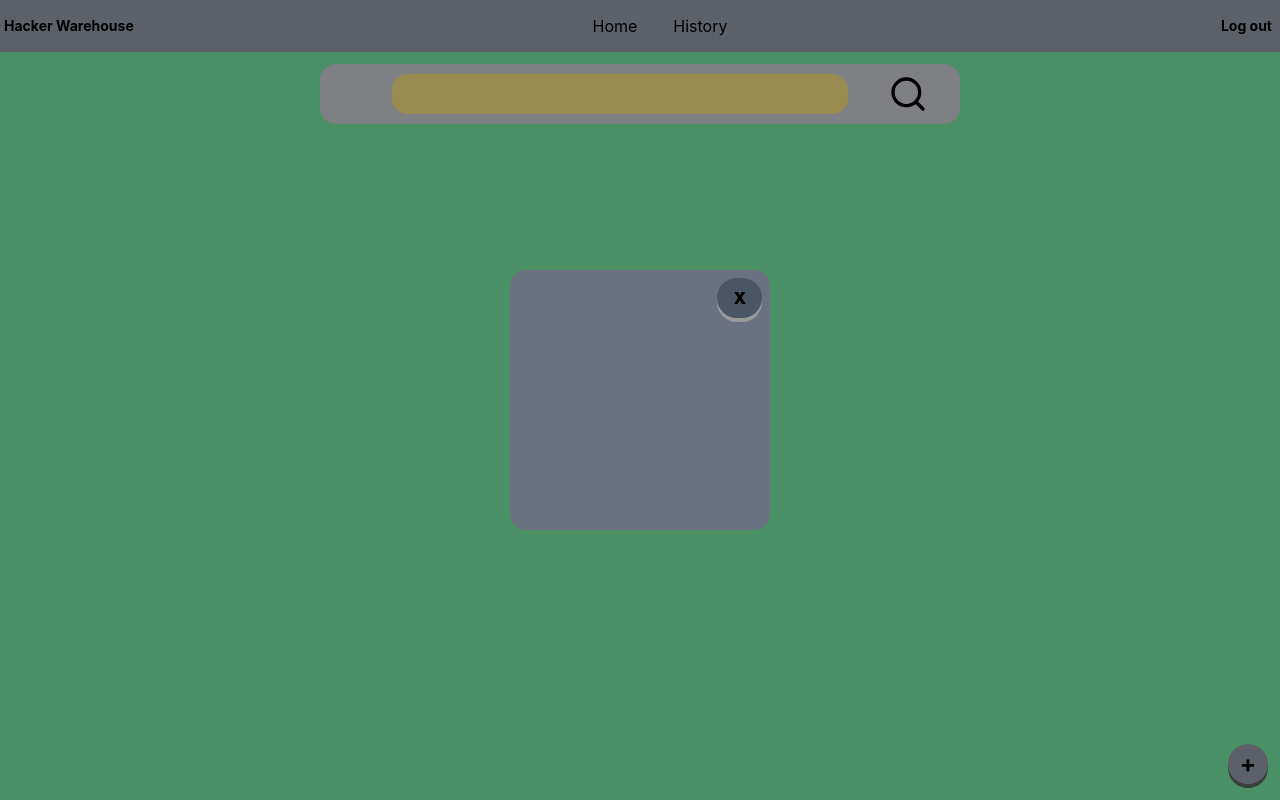
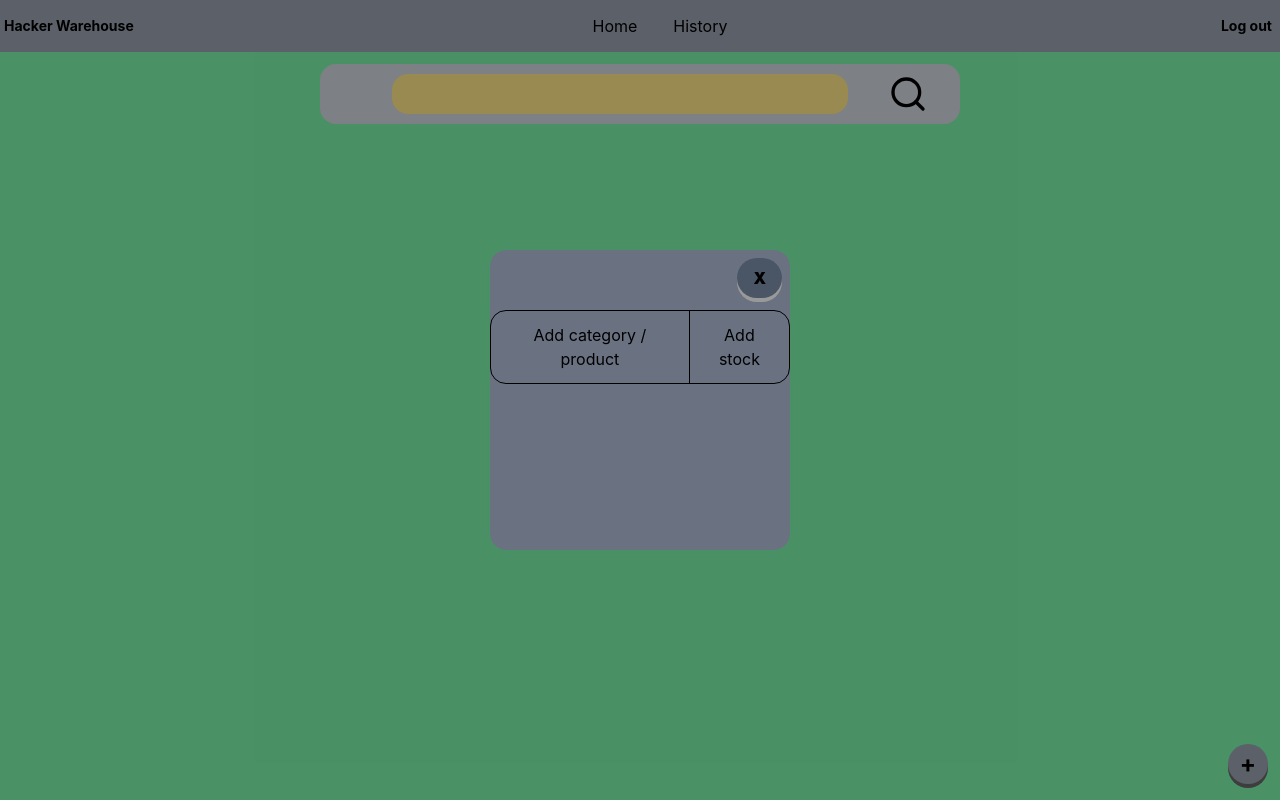
Before and after one commit to Vang-er/Hacker-Warehouse, a Django app: page /test/dash in a window 1280 px wide, after a click that opens the changed part. Run offline with Django 5.2, Linux system fonts and the light colour scheme.

Commit message:
add addcategores and add stock (not completed)

```diff
--- a/front-end/index.html
+++ b/front-end/index.html
@@ -1,10 +1,10 @@
-{% load static %}
-
+<!--{% load static %}
+-->
 <!doctype html>
 <html>
   <head>
-    <link rel="stylesheet" href="{% static 'css/output.css' %}" />
-    <!--<link rel="stylesheet" href="../static/css/output.css" />-->
+   <!-- <link rel="stylesheet" href="{% static 'css/output.css' %}" />-->
+    <link rel="stylesheet" href="../static/css/output.css" />
   </head>
   <body class="bg-green-300 text-black">
     <nav
@@ -48,7 +48,7 @@
     </div>
     <div
       id="window"
-      class="z-50 hidden mx-auto my-auto w-65 h-65 rounded-2xl bg-gray-500 fixed left-1/2 top-1/2 -translate-x-1/2 -translate-y-1/2"
+      class="z-50 hidden mx-auto my-auto w-75 h-75 rounded-2xl bg-gray-500 fixed left-1/2 top-1/2 -translate-x-1/2 -translate-y-1/2"
     >
       <div class="w-full relative">
         <button
@@ -58,6 +58,14 @@
           X
         </button>
       </div>
+      <div class="flex justify-around">
+      <div id="chooseadd" class=" rounded-2xl border absolute top-[20%] flex justify-center">
+        <button id="addcat" class=" cursor-pointer p-3">Add category / product</button>
+        <hr>
+        <button id="addstock" class="cursor-pointer border-l p-3">Add stock</button>
+      </div>
+     </div>
+
     </div>
     <button
       onclick="showwindow()"
@@ -66,10 +74,36 @@
       +
     </button>
     <div id="backdrop" class="hidden fixed inset-0 bg-black/40 z-40"></div>
+
+
+
+
+
+
+
+
+
   </body>
   <script>
     const swindow = document.getElementById("window");
     const backdrop = document.getElementById("backdrop");
+    const addstock = document.getElementById("addstock");
+    const addcat = document.getElementByid("addcat");
+
+
+
+
+
+
+
+
+
+
+
+
+
+
+
     function showwindow() {
       swindow.classList.remove("hidden");
       backdrop.classList.remove("hidden");
@@ -80,7 +114,10 @@
     }
   </script>
   <script src="https://unpkg.com/lucide@latest"></script>
+
   <script>
     lucide.createIcons();
   </script>
+
+
 </html>
--- a/static/css/output.css
+++ b/static/css/output.css
@@ -210,8 +210,20 @@
   .top-2 {
     top: calc(var(--spacing) * 2);
   }
+  .top-2\/4 {
+    top: calc(2 / 4 * 100%);
+  }
+  .top-2\/5 {
+    top: calc(2 / 5 * 100%);
+  }
+  .top-\[20\%\] {
+    top: 20%;
+  }
   .top-\[50\%\] {
     top: 50%;
+  }
+  .top-\[50\] {
+    top: 50;
   }
   .right-1 {
     right: var(--spacing);
@@ -240,6 +252,9 @@
   .left-\[50\%\] {
     left: 50%;
   }
+  .left-\[50\] {
+    left: 50;
+  }
   .z-40 {
     z-index: 40;
   }
@@ -266,6 +281,18 @@
   }
   .mt-3 {
     margin-top: calc(var(--spacing) * 3);
+  }
+  .mr-0 {
+    margin-right: 0px;
+  }
+  .mr-1 {
+    margin-right: var(--spacing);
+  }
+  .mr-2 {
+    margin-right: calc(var(--spacing) * 2);
+  }
+  .mr-3 {
+    margin-right: calc(var(--spacing) * 3);
   }
   .mb-6 {
     margin-bottom: calc(var(--spacing) * 6);
@@ -300,6 +327,9 @@
   .h-65 {
     height: calc(var(--spacing) * 65);
   }
+  .h-75 {
+    height: calc(var(--spacing) * 75);
+  }
   .h-\[2px\] {
     height: 2px;
   }
@@ -329,6 +359,9 @@
   }
   .w-65 {
     width: calc(var(--spacing) * 65);
+  }
+  .w-75 {
+    width: calc(var(--spacing) * 75);
   }
   .w-full {
     width: 100%;
@@ -382,11 +415,17 @@
   .items-center {
     align-items: center;
   }
+  .justify-around {
+    justify-content: space-around;
+  }
   .justify-center {
     justify-content: center;
   }
   .gap-3 {
     gap: calc(var(--spacing) * 3);
+  }
+  .rounded {
+    border-radius: 0.25rem;
   }
   .rounded-2xl {
     border-radius: var(--radius-2xl);
@@ -413,6 +452,14 @@
   .border-4 {
     border-style: var(--tw-border-style);
     border-width: 4px;
+  }
+  .border-r {
+    border-right-style: var(--tw-border-style);
+    border-right-width: 1px;
+  }
+  .border-l {
+    border-left-style: var(--tw-border-style);
+    border-left-width: 1px;
   }
   .bg-amber-200 {
     background-color: var(--color-amber-200);
@@ -467,6 +514,15 @@
   }
   .py-4 {
     padding-block: calc(var(--spacing) * 4);
+  }
+  .pr-0 {
+    padding-right: 0px;
+  }
+  .pl-1 {
+    padding-left: var(--spacing);
+  }
+  .pl-2 {
+    padding-left: calc(var(--spacing) * 2);
   }
   .text-center {
     text-align: center;
```
